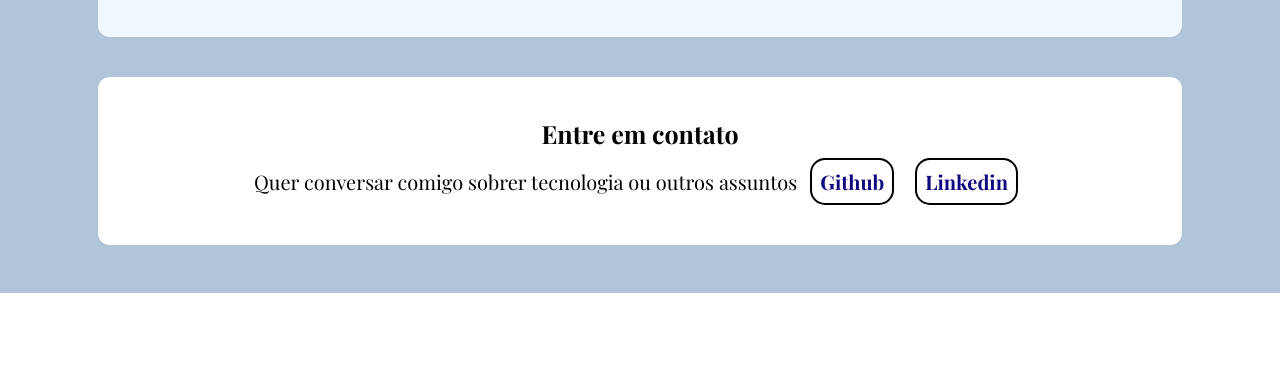
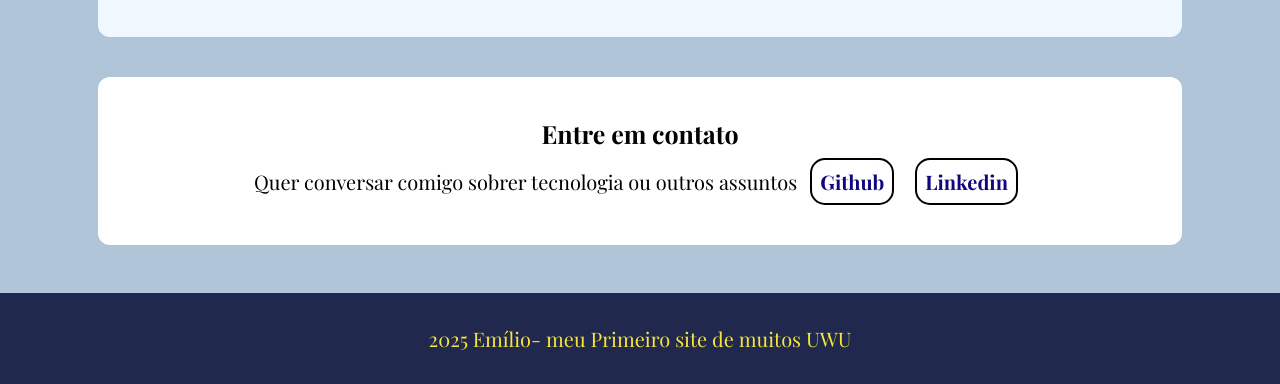
Before and after one commit to emiliofavoretto/meu-primeiro-site, a plain HTML site: page index.html in a window 1280 px wide. Shown: the part 539-923 px from the top of the page. Before the commit the page ends 832 px from the top, so only its background shows below. Drawn offline with nearby package versions, Linux system fonts and the light colour scheme; a web font is replaced by a local one.

Commit message:
agora vai

```diff
--- a/assets/styles/index.css
+++ b/assets/styles/index.css
@@ -122,3 +122,15 @@ contact a:hover {
     color: rgb(0, 0, 0);
     transform: translateY(-2px);
 }
+
+footer {
+    background-color:  rgb(32, 40, 77);
+    color: rgb(247, 228, 61);
+    text-align: center;
+    padding: 2rem;
+    width: 100%;
+}
+
+footer p {
+    font-size: 20px;
+}
--- a/index.html
+++ b/index.html
@@ -40,5 +40,9 @@
         </p>
         </contact>
     </main>
+
+    <footer>
+        <p>2025 Emílio- meu Primeiro site de muitos UWU</p>
+    </footer>
 </body>
 </html>
```
